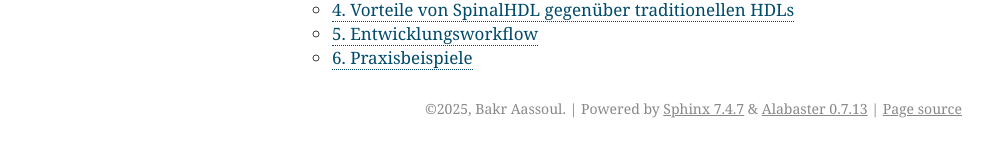
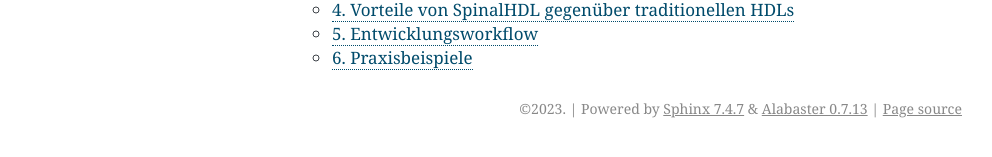
Before and after one commit to bakr-aassoul/SpinalHDL_by_Bakr, a Sphinx documentation site: the page built from source/index.rst, in a window 1280 px wide. Shown: the part 307-464 px from the top of the page, without its empty margins (148-1140 px from the left). Built offline with Sphinx 7.4.7, drawn with Linux system fonts in a browser that asks for light colours; the version number could not be read and is left out; some of the changed lines change nothing that is shown.

Commit message:
Update conf.py

```diff
--- a/source/conf.py
+++ b/source/conf.py
@@ -1,41 +1,30 @@
 # Configuration file for the Sphinx documentation builder.
-# Full documentation: https://www.sphinx-doc.org/en/master/usage/configuration.html
 
 # -- Project Information -----------------------------------------------------
-project = "SpinalHDL"
-copyright = "2025, Bakr Aassoul"
-author = "Bakr Aassoul"
+project = 'Your Project Name'
+copyright = '2023'
+author = 'Your Name'
 
 # -- General Configuration ---------------------------------------------------
-extensions = [
-    "myst_parser",  # Add MyST-Parser to support Markdown (.md) files
-]
+extensions = ['myst_parser']  # Add extensions here
 
-# Support both .rst and .md formats
 source_suffix = {
-    ".rst": "restructuredtext",
-    ".md": "markdown",
+    '.rst': 'restructuredtext',
+    '.md': 'markdown',  # Enable Markdown support
 }
 
-# Paths to exclude from documentation build (if any)
-exclude_patterns = []
+exclude_patterns = []  # List of patterns to ignore
 
-# Template settings (if using custom HTML templates)
-templates_path = ["_templates"]
+# -- Options for HTML Output -------------------------------------------------
+html_theme = 'alabaster'  # Replace with your desired theme
+html_static_path = ['_static']
 
-# -- HTML Output Options -----------------------------------------------------
-# The theme to use for HTML documentation. You can choose others like sphinx_rtd_theme or furo.
-html_theme = "alabaster"  # Replace 'alabaster' with your desired theme, e.g., 'sphinx_rtd_theme'.
-
-# Static files (e.g., custom CSS or JS, stored in the '_static' directory)
-html_static_path = ["_static"]
-
-latex_engine = 'xelatex'  # Use XeLaTeX for better Unicode support
-
-   latex_elements = {
-       'preamble': r'''
-           \usepackage[utf8]{inputenc}  % Support UTF-8 input
-           \usepackage[T1]{fontenc}     % Output quality fonts for PDF
-           \usepackage{lmodern}         % Use a modern LaTeX font
-       ''',
-   }
+# -- LaTeX Configurations (Optional) -----------------------------------------
+latex_engine = 'xelatex'  # Use xelatex for better Unicode support
+latex_elements = {
+    'preamble': r'''
+        \usepackage[utf8]{inputenc}
+        \usepackage[T1]{fontenc}
+        \usepackage{lmodern}
+    ''',
+}
```
